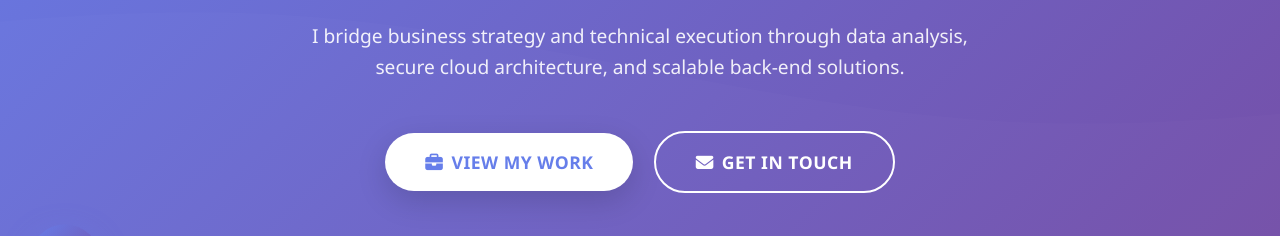
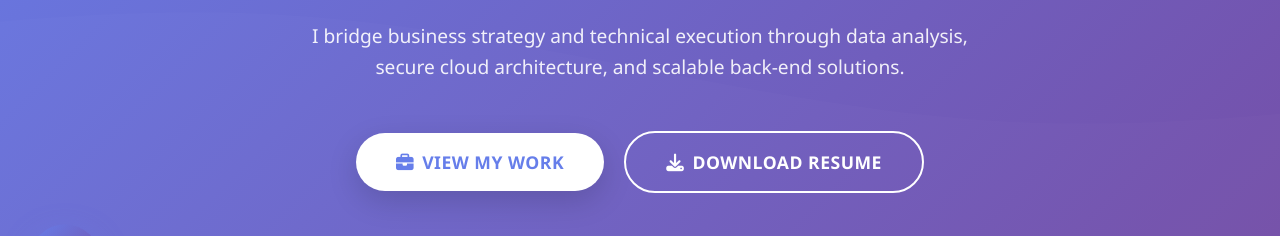
Before and after one commit to collins987/portfolio-website, a plain HTML site: page index.html in a window 1280 px wide. Shown: the part 372-608 px from the top of the page. Drawn offline with nearby package versions, Linux system fonts and the light colour scheme.

Commit message:
first commit

```diff
--- a/index.html
+++ b/index.html
@@ -65,8 +65,8 @@
             <a href="#projects" class="btn btn-primary btn-lg mr-3">
               <i class="fas fa-briefcase mr-2"></i>View My Work
             </a>
-            <a href="#contact" class="btn btn-outline-light btn-lg">
-              <i class="fas fa-envelope mr-2"></i>Get In Touch
+            <a href="Documents/Vincent Onchieku Collins Resume.pdf" download class="btn btn-outline-light btn-lg">
+              <i class="fas fa-download mr-2"></i>Download Resume
             </a>
           </div>
 
```
